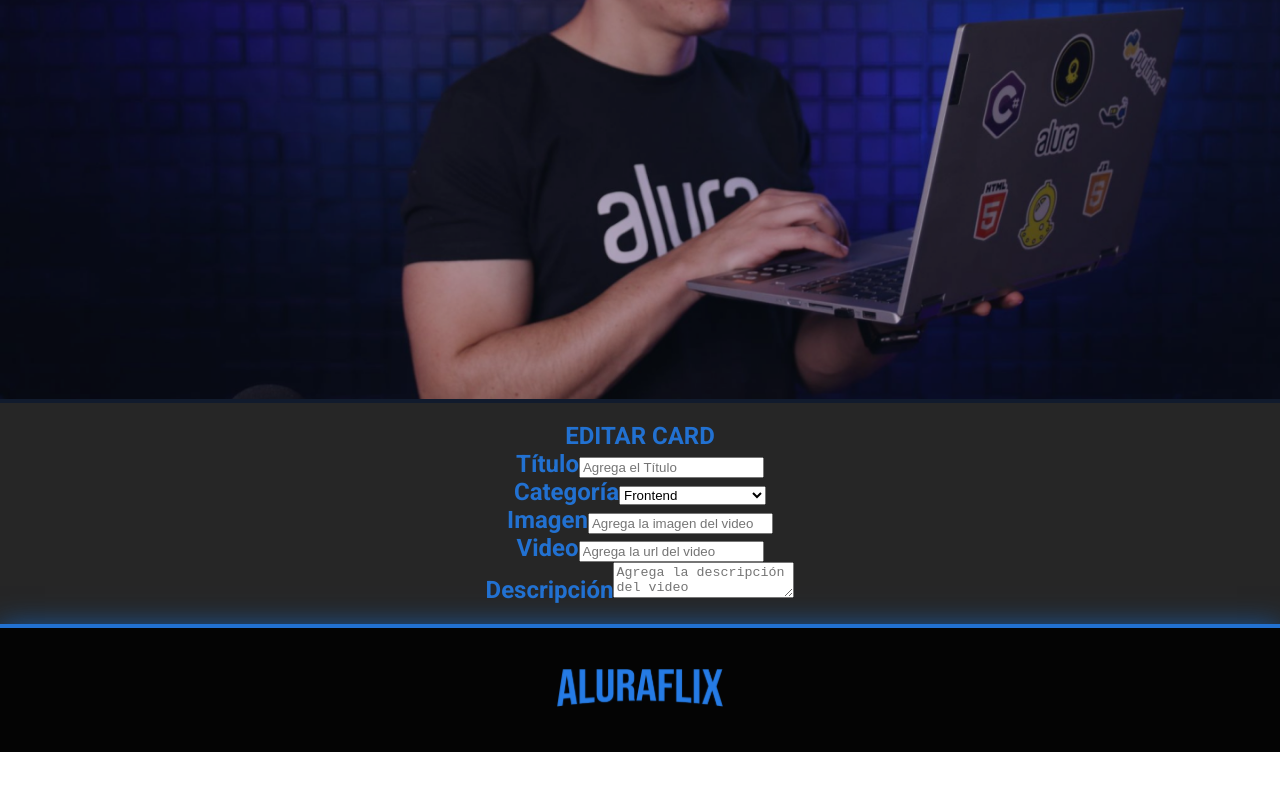
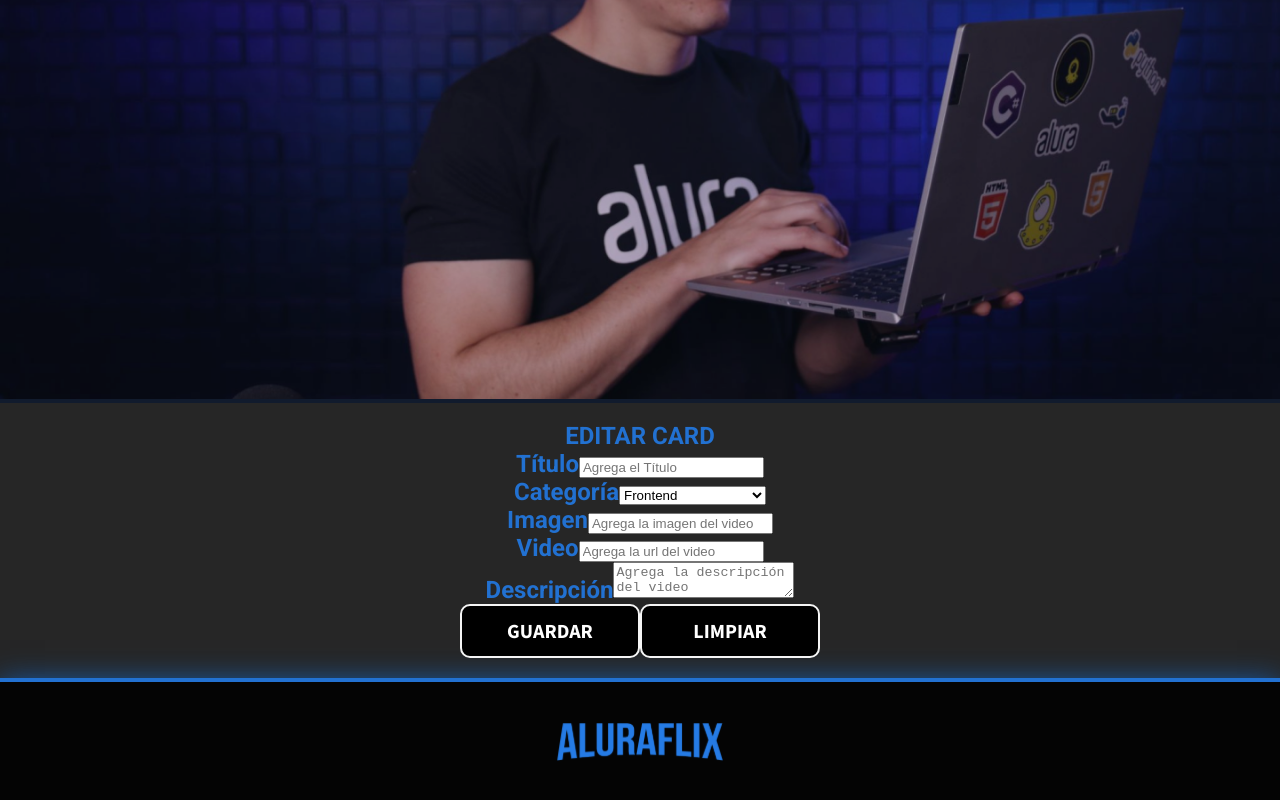
Before and after one commit to GabiiF/Aluraflix, a React (Create React App) app: page / in a window 1280 px wide. Shown: the part 463-1263 px from the top of the page. Before the commit the page ends 1215 px from the top, so only its background shows below. Built offline with nearby package versions, Linux system fonts and the light colour scheme.

Commit message:
agrego componente boton, muevo etiqueta button y sus estilos

```diff
--- /dev/null
+++ b/src/componentes/Boton/Boton.css
@@ -0,0 +1,18 @@
+button {
+    width: 180px;
+    height: 54px;
+    border-radius: 10px;
+    background-color: #000000;
+    font-size: 20px;
+    font-family: "Source Sans 3", sans-serif;
+    font-weight: 800;
+    color: white;
+    border: 2px solid #F5F5F5;
+}
+
+button:hover {
+    /*selected*/
+    border: 2px solid #2271D1;
+    box-shadow: inset 0px 0px 12px 4px #1565C0;
+    color: #2271D1;
+}
--- /dev/null
+++ b/src/componentes/Boton/index.js
@@ -0,0 +1,6 @@
+import './Boton.css'
+
+const Boton = (props)=>{
+    return <button>{props.titulo.toUpperCase()}</button>
+}
+export default Boton
--- a/src/componentes/Formulario/Formulario.js
+++ b/src/componentes/Formulario/Formulario.js
@@ -2,6 +2,7 @@ import './Formulario.css';
 import CampoTexto from "../CampoTexto/index.js";
 import ListaOpciones from '../ListaOpciones/index.js';
 import TextArea from '../TextArea/index.js';
+import Boton from '../Boton/index.js';
 
 const Formulario = ()=>{
     return <section className='formulario'>
@@ -13,6 +14,8 @@ const Formulario = ()=>{
             <CampoTexto titulo="Imagen" placeholder="Agrega la imagen del video"/>
             <CampoTexto titulo="Video" placeholder="Agrega la url del video"/>
             <TextArea titulo="Descripción" placeholder="Agrega la descripción del video"/>
+            <Boton titulo="Guardar"/>
+            <Boton titulo="Limpiar"/>
             </h2>
         </form>
         </section>
--- a/src/componentes/Header/Header.css
+++ b/src/componentes/Header/Header.css
@@ -20,22 +20,3 @@
     flex-direction: row;
     gap: 25px;
 }
-
-button {
-    width: 180px;
-    height: 54px;
-    border-radius: 10px;
-    background-color: #000000;
-    font-size: 20px;
-    font-family: "Source Sans 3", sans-serif;
-    font-weight: 800;
-    color: white;
-    border: 2px solid #F5F5F5;
-}
-
-button:hover {
-    /*selected*/
-    border: 2px solid #2271D1;
-    box-shadow: inset 0px 0px 12px 4px #1565C0;
-    color: #2271D1;
-}
--- a/src/componentes/Header/Header.js
+++ b/src/componentes/Header/Header.js
@@ -1,11 +1,12 @@
 import "./Header.css"
+import Boton from '../Boton/index.js';
 
 function Header() {
     return <header className="header">
         <img src="/img/logo.svg" alt="Aluraflix" />
         <div className="header-botones">
-            <button>HOME</button>
-            <button>NUEVO VIDEO</button>
+            <Boton titulo="Home"/>
+            <Boton titulo="Nuevo video"/>
         </div>
     </header>
 }
```
